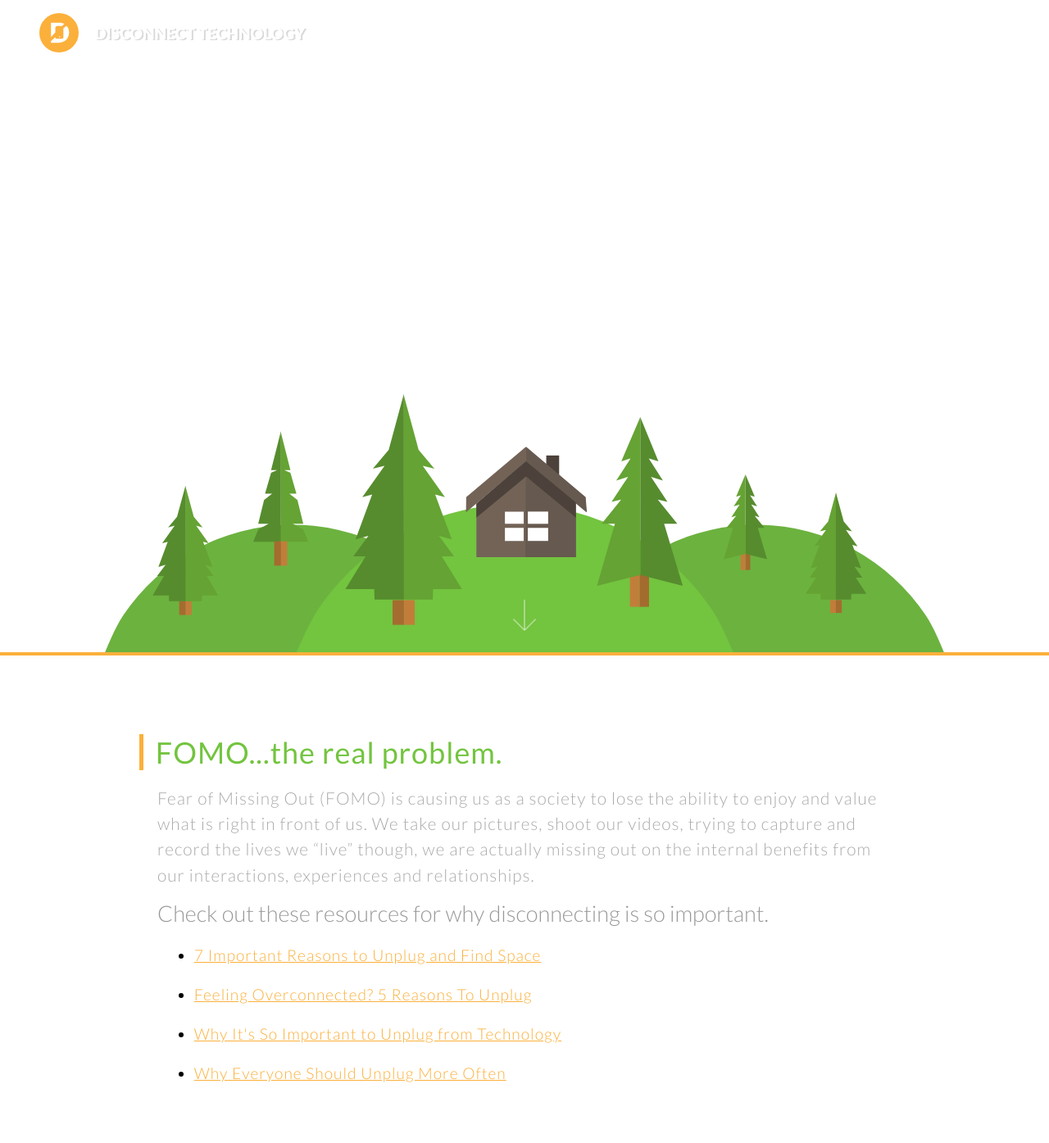
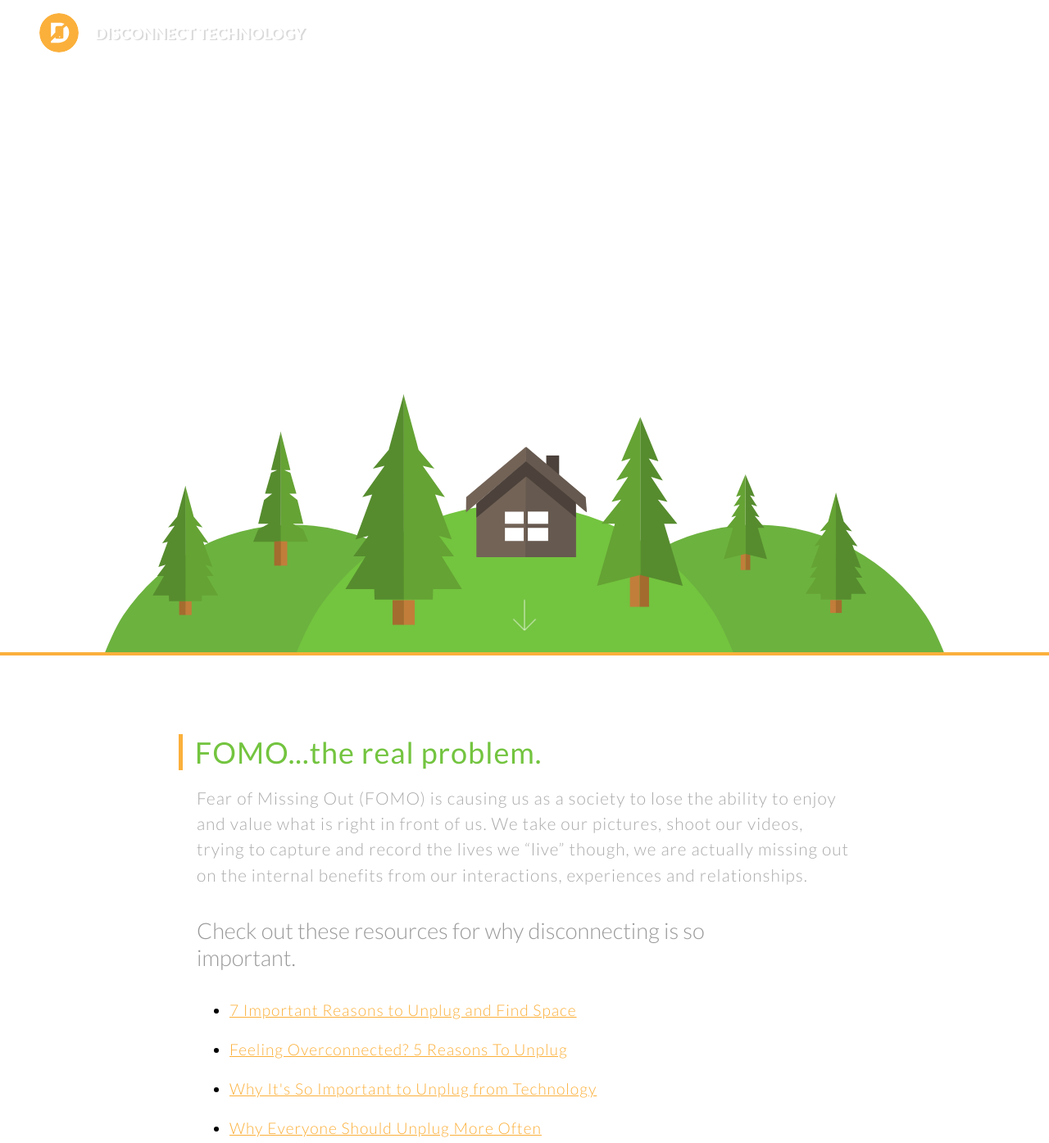
Before and after one commit to napierIO/disconnect, a plain HTML site: page index.html in a window 1280 px wide. Shown: the whole page at 82% size. Before the commit the page ends 1344 px from the top, so only its background shows below. Drawn offline with nearby package versions, Linux system fonts and the light colour scheme.

Commit message:
minor adjustments to .section, header

```diff
--- a/css/app.css
+++ b/css/app.css
@@ -29,7 +29,7 @@ body {
   position: fixed;
   top: 0;
   left: 0;
-  transition: all .4s ease-out;
+  transition: all .6s ease-in-out;
 }
 
 .header__logo {
@@ -38,6 +38,7 @@ body {
   background: url('../img/logoGraphic.svg') center center no-repeat;
   background-size: cover;
   margin-bottom: 2em;
+  border-radius: 100%;
 }
 
 .header__logo--text {
@@ -77,7 +78,8 @@ body {
 
 .section {
   height: auto;
-  width: 70%;
+  width: 65%;
+  max-width: 800px;
 }
 
 .section__lead {
@@ -97,7 +99,7 @@ body {
   font-size: 1.3em;
   line-height: 1.5;
   font-weight: 300;
-  margin-bottom: .75em;
+  margin-bottom: 1.75em;
   letter-spacing: 1px;
 }
 
@@ -106,7 +108,7 @@ body {
   font-size: 1.7em;
   font-weight: 300;
   width: 85%;
-  margin-bottom: .75em;
+  margin-bottom: 1.25em;
 }
 
 .section__links {
```
